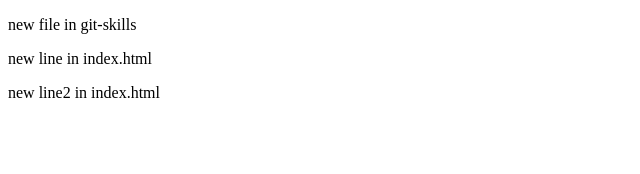
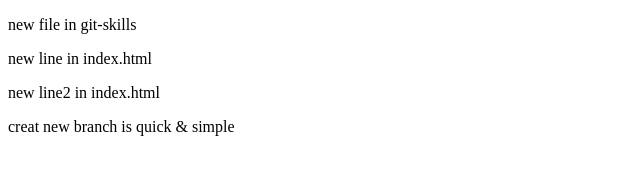
Before and after one commit to buffalo-thb/git-skills, a plain HTML site: page index.html in a window 1280 px wide. Shown: the whole page, without its empty margins (0-640 px from the left). Drawn offline with Linux system fonts and the light colour scheme.

Commit message:
modify index.html to test conflict

```diff
--- a/index.html
+++ b/index.html
@@ -8,5 +8,6 @@
 	<p>new file in git-skills</p>
 	<p>new line in index.html</p>
 	<p>new line2 in index.html</p>
+	<p>creat new branch is quick & simple</p>
 </body>
 </html>
```
